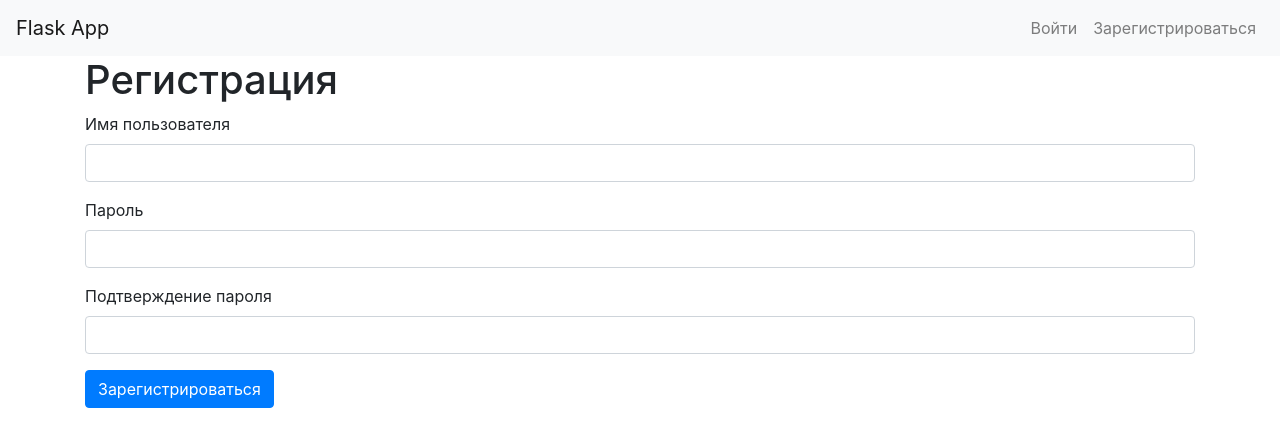
After one commit to Animeshnik94/autorization_project, a Flask app: page /register in a window 1280 px wide. The commit adds this page. Shown: the top 447 px of the page. Run offline with Flask 3, Linux system fonts and the light colour scheme; some libraries are stand-ins or nearby versions.

Commit message:
Создан каркас для авторизации

```diff
--- a/app.py
+++ b/app.py
@@ -1,10 +1,55 @@
-from flask import Flask, render_template, request
+from flask import Flask, render_template, redirect, url_for, flash
+from flask_sqlalchemy import SQLAlchemy
+from flask_login import LoginManager, login_user, logout_user, login_required, current_user
+from forms import RegistrationForm, LoginForm
+from models import db, User
+from werkzeug.security import generate_password_hash, check_password_hash
 
 app = Flask(__name__)
+app.config['SQLALCHEMY_DATABASE_URI'] = 'sqlite:///users.db'
+app.config['SECRET_KEY'] = 'your_secret_key'
+db.init_app(app)
+
+login_manager = LoginManager()
+login_manager.init_app(app)
+
+@login_manager.user_loader
+def load_user(user_id):
+    return User.query.get(int(user_id))
 
 @app.route('/')
 def index():
-    return render_template('index.html')
+    return render_template('index.html', logged_in=current_user.is_authenticated)
 
-if __name__=='__main__':
+@app.route('/register', methods=['GET', 'POST'])
+def register():
+    form = RegistrationForm()
+    if form.validate_on_submit():
+        new_user = User(username=form.username.data, password=generate_password_hash(form.password.data))
+        db.session.add(new_user)
+        db.session.commit()
+        flash('Вы успешно зарегистрировались!', 'success')
+        return redirect(url_for('index'))
+    return render_template('registration.html', form=form)
+
+@app.route('/login', methods=['GET', 'POST'])
+def login():
+    form = LoginForm()
+    if form.validate_on_submit():
+        user = User.query.filter_by(username=form.username.data).first()
+        if user and check_password_hash(user.password, form.password.data):
+            login_user(user)
+            return redirect(url_for('index'))
+        flash('Неправильное имя пользователя или пароль', 'danger')
+    return render_template('login.html', form=form)
+
+@app.route('/logout')
+@login_required
+def logout():
+    logout_user()
+    return redirect(url_for('index'))
+
+if __name__ == '__main__':
+    with app.app_context():
+        db.create_all()  # Создаем базу данных
     app.run(debug=True)
--- /dev/null
+++ b/forms.py
@@ -0,0 +1,14 @@
+from flask_wtf import FlaskForm
+from wtforms import StringField, PasswordField, SubmitField
+from wtforms.validators import DataRequired, EqualTo, Length
+
+class RegistrationForm(FlaskForm):
+    username = StringField('Имя пользователя', validators=[DataRequired(), Length(min=2, max=150)])
+    password = PasswordField('Пароль', validators=[DataRequired(), Length(min=6)])
+    confirm_password = PasswordField('Подтверждение пароля', validators=[DataRequired(), EqualTo('password')])
+    submit = SubmitField('Зарегистрироваться')
+
+class LoginForm(FlaskForm):
+    username = StringField('Имя пользователя', validators=[DataRequired()])
+    password = PasswordField('Пароль', validators=[DataRequired()])
+    submit = SubmitField('Войти')
--- /dev/null
+++ b/templates/base.html
@@ -0,0 +1,42 @@
+<!DOCTYPE html>
+<html lang="ru">
+<head>
+    <meta charset="UTF-8">
+    <meta name="viewport" content="width=device-width, initial-scale=1.0">
+    <link rel="stylesheet" href="https://stackpath.bootstrapcdn.com/bootstrap/4.5.2/css/bootstrap.min.css">
+    <link rel="stylesheet" href="{{ url_for('static', filename='styles.css') }}">
+    <title>Flask App</title>
+</head>
+<body>
+    <nav class="navbar navbar-expand-lg navbar-light bg-light">
+        <a class="navbar-brand" href="{{ url_for('index') }}">Flask App</a>
+        <div class="collapse navbar-collapse">
+            <ul class="navbar-nav ml-auto">
+                {% if logged_in %}
+                    <li class="nav-item">
+                        <a class="nav-link" href="{{ url_for('logout') }}">Выйти</a>
+                    </li>
+                {% else %}
+                    <li class="nav-item">
+                        <a class="nav-link" href="{{ url_for('login') }}">Войти</a>
+                    </li>
+                    <li class="nav-item">
+                        <a class="nav-link" href="{{ url_for('register') }}">Зарегистрироваться</a>
+                    </li>
+                {% endif %}
+            </ul>
+        </div>
+    </nav>
+
+    <div class="container">
+        {% with messages = get_flashed_messages() %}
+            {% if messages %}
+                <div class="alert alert-info" role="alert">
+                    {{ messages[0] }}
+                </div>
+            {% endif %}
+        {% endwith %}
+        {% block content %}{% endblock %}
+    </div>
+</body>
+</html>
--- /dev/null
+++ b/templates/registration.html
@@ -0,0 +1,20 @@
+{% extends 'base.html' %}
+{% block content %}
+    <h1>Регистрация</h1>
+    <form action="{{ url_for('register') }}" method="POST">
+        {{ form.hidden_tag() }}
+        <div class="form-group">
+            {{ form.username.label(class="form-control-label") }}
+            {{ form.username(class="form-control") }}
+        </div>
+        <div class="form-group">
+            {{ form.password.label(class="form-control-label") }}
+            {{ form.password(class="form-control") }}
+        </div>
+        <div class="form-group">
+            {{ form.confirm_password.label(class="form-control-label") }}
+            {{ form.confirm_password(class="form-control") }}
+        </div>
+        {{ form.submit(class="btn btn-primary") }}
+    </form>
+{% endblock %}
```
Also changed, not shown: models.py (added, +9 -0 lines), static/styles.css (added, +24 -0 lines), templates/index.html (+5 -11 lines), templates/login.html (added, +16 -0 lines), 1 other file.
